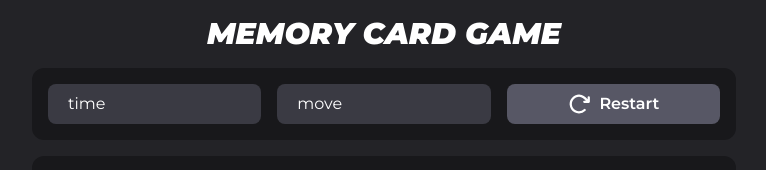
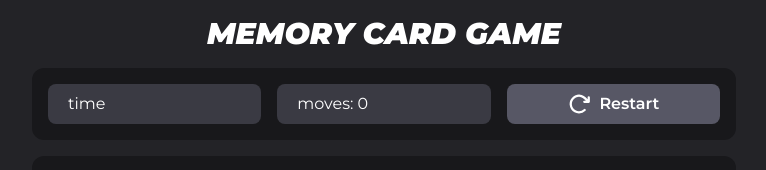
Before and after one commit to chmery/memory-card-game, a React (Vite) app: page / in a window 1280 px wide. Shown: the top 170 px of the page, without its empty margins (256-1022 px from the left). Built offline with nearby package versions, Linux system fonts and the light colour scheme.

Commit message:
move counter

```diff
--- a/src/App.tsx
+++ b/src/App.tsx
@@ -47,8 +47,8 @@ function App() {
     };
 
     const [cards, setCards] = useState<Card[]>(() => getNewBoard());
-
     const flippedCards = useRef<Card[] | []>([]);
+    const moveCount = useRef(0);
 
     const handleCardFlip = (id: string) => {
         const updatedCards = cards.map((prevCard) =>
@@ -64,6 +64,8 @@ function App() {
         }
 
         if (flippedCards.current.length === 3) {
+            moveCount.current++;
+
             setCards((prevCards) =>
                 prevCards.map((prevCard) => {
                     return prevCard.id === id
@@ -86,10 +88,15 @@ function App() {
         return flippedCards[0].value === flippedCards[1].value ? true : false;
     };
 
+    const handleReset = () => {
+        setCards(getNewBoard);
+        moveCount.current = 0;
+    };
+
     return (
         <main className="max-w-[45rem] m-auto mt-4 px-2">
             <h1 className="text-3xl italic font-black text-center mb-4">MEMORY CARD GAME</h1>
-            <UpperPanel onReset={() => setCards(getNewBoard)} />
+            <UpperPanel onReset={handleReset} moveCount={moveCount.current} />
             <CardsBoard cards={cards} onFlip={handleCardFlip} />
             <div className="bg-secondary700 rounded-xl">content</div>
         </main>
--- a/src/components/UpperPanel.tsx
+++ b/src/components/UpperPanel.tsx
@@ -2,13 +2,14 @@ import { ResetArrow } from "../assets/ResetArrow";
 
 interface Props {
     onReset: () => void;
+    moveCount: number;
 }
 
-export const UpperPanel = ({ onReset }: Props) => {
+export const UpperPanel = ({ onReset, moveCount }: Props) => {
     return (
         <div className="bg-secondary700 rounded-xl mb-4 flex gap-4 justify-between p-4">
             <div className="p-2 bg-secondary500 px-5 rounded-lg flex-1">time</div>
-            <div className="p-2 bg-secondary500 px-5 rounded-lg flex-1">move</div>
+            <div className="p-2 bg-secondary500 px-5 rounded-lg flex-1">moves: {moveCount}</div>
             <button
                 onClick={onReset}
                 className="bg-secondary400 font-semibold gap-2 flex-1 flex justify-center items-center rounded-lg hover:bg-secondary200 transition px-5"
```
